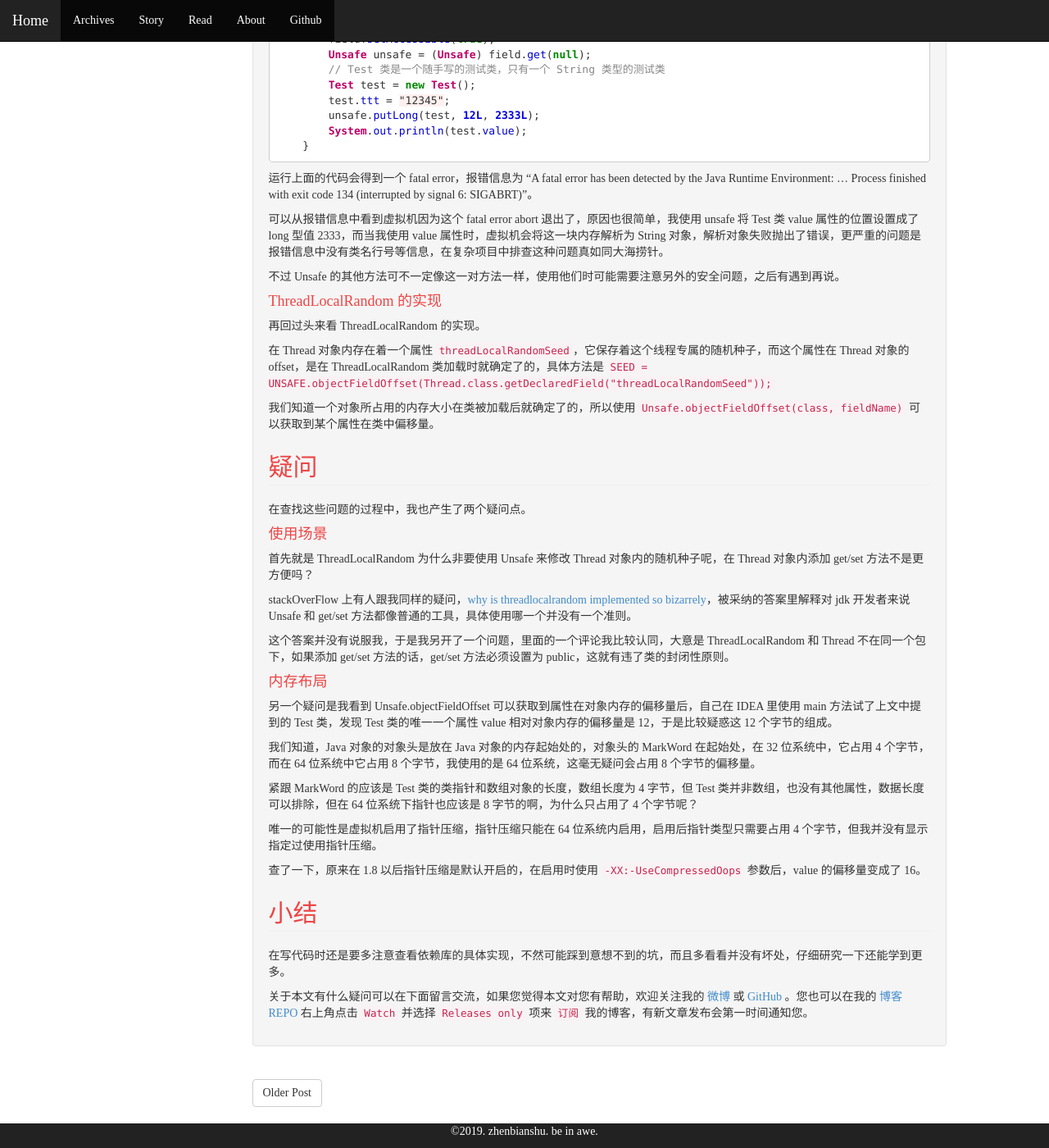
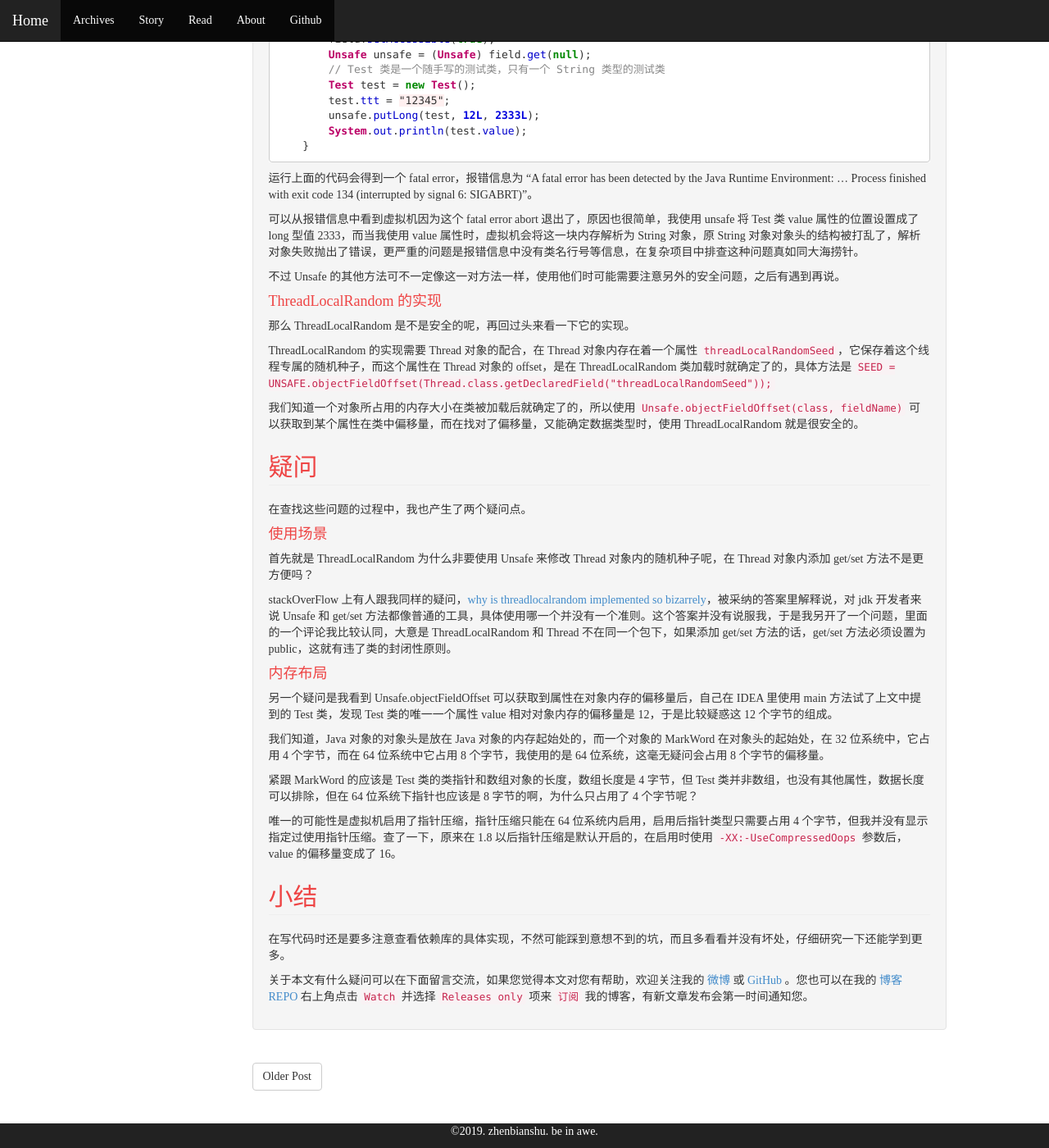
Before and after one commit to zhenbianshu/zhenbianshu.github.io, a Jekyll site: the page built from _posts/2019-12-10-is_threadlocalrandom_safe.md, in a window 1280 px wide and 1400 px high, scrolled down 1483 px. Shown: the whole window at 82% size. Built offline with Jekyll 4.4.1, drawn with Linux system fonts in a browser that asks for light colours; comment, search, counter and statistics services are not loaded; some of the changed text lies outside the part shown.

Commit message:
optimize blog; ThreadLocalRandom;

```diff
--- a/_posts/2019-12-10-is_threadlocalrandom_safe.md
+++ b/_posts/2019-12-10-is_threadlocalrandom_safe.md
@@ -36,7 +36,7 @@ UNSAFE.putLong(t, SEED, r);
 
 看上去非常眼熟，像我们平常往 Map 里 get/set 一样，以 `Thread.currentThread()` 获取到的当前对象里 key，以 SEED 随机种子作为 value。
 
-但是以对象作为 key 是会造成内存泄漏的啊，由于 Thread 对象可能会大量创建，在回收时不 remove Map 里的 value 时会导致 Map 越来越大，最后内存溢出。
+但是以对象作为 key 是可能会造成内存泄漏的啊，由于 Thread 对象可能会大量创建，在回收时不 remove Map 里的 value 时会导致 Map 越来越大，最后内存溢出。
 
 ## Unsafe
 ---
@@ -78,16 +78,16 @@ public static void main(String[] args) throws NoSuchFieldException, IllegalAcces
 
 运行上面的代码会得到一个 fatal error，报错信息为 "A fatal error has been detected by the Java Runtime Environment: ...  Process finished with exit code 134 (interrupted by signal 6: SIGABRT)"。
 
-可以从报错信息中看到虚拟机因为这个 fatal error abort 退出了，原因也很简单，我使用 unsafe 将 Test 类 value 属性的位置设置成了 long 型值 2333，而当我使用 value 属性时，虚拟机会将这一块内存解析为 String 对象，解析对象失败抛出了错误，更严重的问题是报错信息中没有类名行号等信息，在复杂项目中排查这种问题真如同大海捞针。
+可以从报错信息中看到虚拟机因为这个 fatal error abort 退出了，原因也很简单，我使用 unsafe 将 Test 类 value 属性的位置设置成了 long 型值 2333，而当我使用 value 属性时，虚拟机会将这一块内存解析为 String 对象，原 String 对象对象头的结构被打乱了，解析对象失败抛出了错误，更严重的问题是报错信息中没有类名行号等信息，在复杂项目中排查这种问题真如同大海捞针。
 
 不过 Unsafe 的其他方法可不一定像这一对方法一样，使用他们时可能需要注意另外的安全问题，之后有遇到再说。
 
 #### ThreadLocalRandom 的实现
-再回过头来看 ThreadLocalRandom 的实现。
+那么 ThreadLocalRandom 是不是安全的呢，再回过头来看一下它的实现。
 
-在 Thread 对象内存在着一个属性 `threadLocalRandomSeed`，它保存着这个线程专属的随机种子，而这个属性在 Thread 对象的 offset，是在 ThreadLocalRandom 类加载时就确定了的，具体方法是 `SEED = UNSAFE.objectFieldOffset(Thread.class.getDeclaredField("threadLocalRandomSeed"));`
+ThreadLocalRandom 的实现需要 Thread 对象的配合，在 Thread 对象内存在着一个属性 `threadLocalRandomSeed`，它保存着这个线程专属的随机种子，而这个属性在 Thread 对象的 offset，是在 ThreadLocalRandom 类加载时就确定了的，具体方法是 `SEED = UNSAFE.objectFieldOffset(Thread.class.getDeclaredField("threadLocalRandomSeed"));`
 
-我们知道一个对象所占用的内存大小在类被加载后就确定了的，所以使用 `Unsafe.objectFieldOffset(class, fieldName)` 可以获取到某个属性在类中偏移量。
+我们知道一个对象所占用的内存大小在类被加载后就确定了的，所以使用 `Unsafe.objectFieldOffset(class, fieldName)` 可以获取到某个属性在类中偏移量，而在找对了偏移量，又能确定数据类型时，使用 ThreadLocalRandom 就是很安全的。
 
 ## 疑问
 ---
@@ -95,20 +95,16 @@ public static void main(String[] args) throws NoSuchFieldException, IllegalAcces
 #### 使用场景
 首先就是 ThreadLocalRandom 为什么非要使用 Unsafe 来修改 Thread 对象内的随机种子呢，在 Thread 对象内添加 get/set 方法不是更方便吗？
 
-stackOverFlow 上有人跟我同样的疑问，[why is threadlocalrandom implemented so bizarrely](https://stackoverflow.com/questions/40620026/why-is-threadlocalrandom-implemented-so-bizarrely)，被采纳的答案里解释对 jdk 开发者来说 Unsafe 和 get/set 方法都像普通的工具，具体使用哪一个并没有一个准则。
-
-这个答案并没有说服我，于是我另开了一个问题，里面的一个评论我比较认同，大意是 ThreadLocalRandom 和 Thread 不在同一个包下，如果添加 get/set 方法的话，get/set 方法必须设置为 public，这就有违了类的封闭性原则。
+stackOverFlow 上有人跟我同样的疑问，[why is threadlocalrandom implemented so bizarrely](https://stackoverflow.com/questions/40620026/why-is-threadlocalrandom-implemented-so-bizarrely)，被采纳的答案里解释说，对 jdk 开发者来说 Unsafe 和 get/set 方法都像普通的工具，具体使用哪一个并没有一个准则。这个答案并没有说服我，于是我另开了一个问题，里面的一个评论我比较认同，大意是 ThreadLocalRandom 和 Thread 不在同一个包下，如果添加 get/set 方法的话，get/set 方法必须设置为 public，这就有违了类的封闭性原则。
 
 #### 内存布局
 另一个疑问是我看到 Unsafe.objectFieldOffset 可以获取到属性在对象内存的偏移量后，自己在 IDEA 里使用 main 方法试了上文中提到的 Test 类，发现 Test 类的唯一一个属性 value 相对对象内存的偏移量是 12，于是比较疑惑这 12 个字节的组成。
 
-我们知道，Java 对象的对象头是放在 Java 对象的内存起始处的，对象头的 MarkWord 在起始处，在 32 位系统中，它占用 4 个字节，而在 64 位系统中它占用 8 个字节，我使用的是 64 位系统，这毫无疑问会占用 8 个字节的偏移量。
+我们知道，Java 对象的对象头是放在 Java 对象的内存起始处的，而一个对象的 MarkWord 在对象头的起始处，在 32 位系统中，它占用 4 个字节，而在 64 位系统中它占用 8 个字节，我使用的是 64 位系统，这毫无疑问会占用 8 个字节的偏移量。
 
-紧跟 MarkWord 的应该是 Test 类的类指针和数组对象的长度，数组长度为 4 字节，但 Test 类并非数组，也没有其他属性，数据长度可以排除，但在 64 位系统下指针也应该是 8 字节的啊，为什么只占用了 4 个字节呢？
+紧跟 MarkWord 的应该是 Test 类的类指针和数组对象的长度，数组长度是 4 字节，但 Test 类并非数组，也没有其他属性，数据长度可以排除，但在 64 位系统下指针也应该是 8 字节的啊，为什么只占用了 4 个字节呢？
 
-唯一的可能性是虚拟机启用了指针压缩，指针压缩只能在 64 位系统内启用，启用后指针类型只需要占用 4 个字节，但我并没有显示指定过使用指针压缩。
-
-查了一下，原来在 1.8 以后指针压缩是默认开启的，在启用时使用 `-XX:-UseCompressedOops` 参数后，value 的偏移量变成了 16。
+唯一的可能性是虚拟机启用了指针压缩，指针压缩只能在 64 位系统内启用，启用后指针类型只需要占用 4 个字节，但我并没有显示指定过使用指针压缩。查了一下，原来在 1.8 以后指针压缩是默认开启的，在启用时使用 `-XX:-UseCompressedOops` 参数后，value 的偏移量变成了 16。
 
 ## 小结
 ---
```
